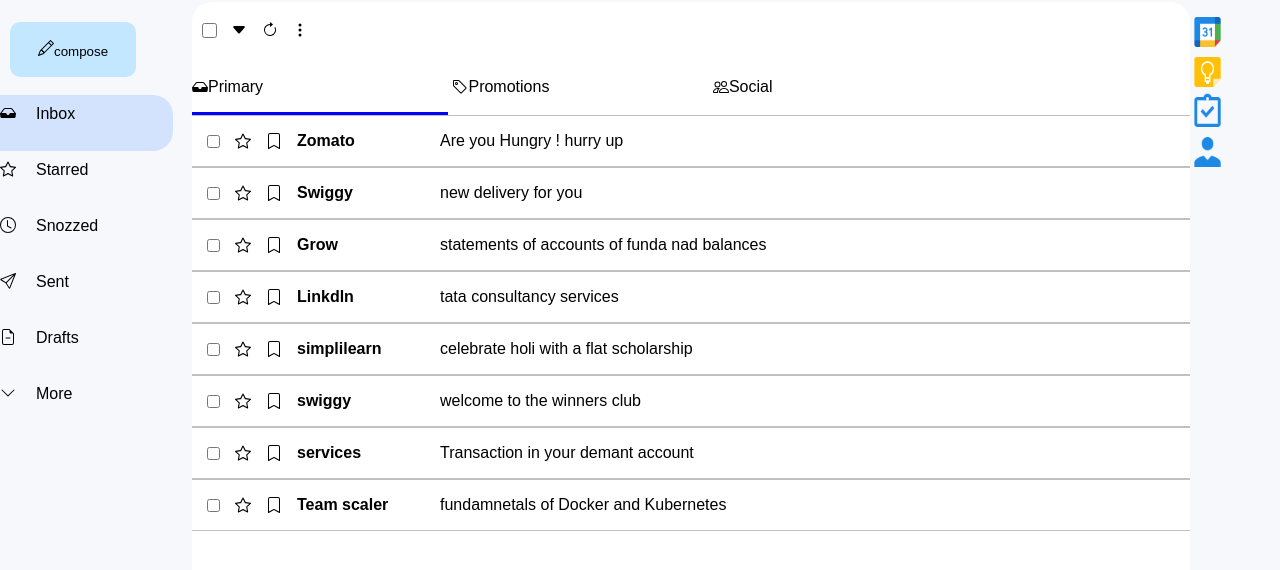
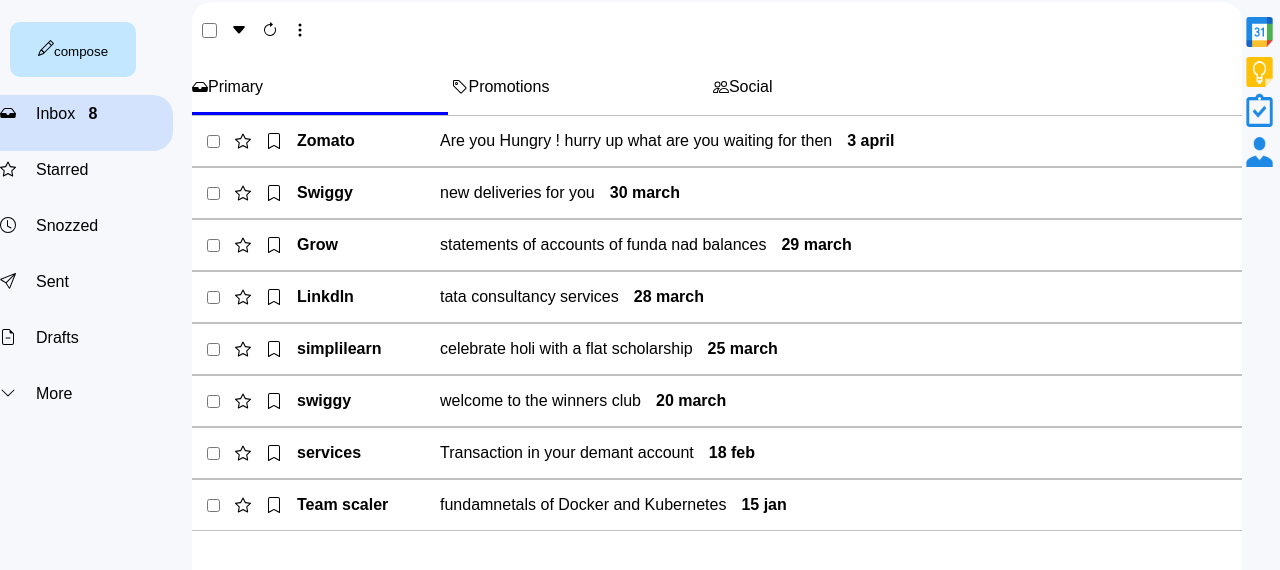
Before and after one commit to spclub531/Gmail-clone_2, a plain HTML site: page index.html in a window 1280 px wide. Shown: the part 58-628 px from the top of the page. Drawn offline with Linux system fonts and the light colour scheme.

Commit message:
updated meadia

```diff
--- a/index.html
+++ b/index.html
@@ -65,7 +65,7 @@
                     <path
                         d="M4.98 4a.5.5 0 0 0-.39.188L1.54 8H6a.5.5 0 0 1 .5.5 1.5 1.5 0 1 0 3 0A.5.5 0 0 1 10 8h4.46l-3.05-3.812A.5.5 0 0 0 11.02 4zm-1.17-.437A1.5 1.5 0 0 1 4.98 3h6.04a1.5 1.5 0 0 1 1.17.563l3.7 4.625a.5.5 0 0 1 .106.374l-.39 3.124A1.5 1.5 0 0 1 14.117 13H1.883a1.5 1.5 0 0 1-1.489-1.314l-.39-3.124a.5.5 0 0 1 .106-.374z" />
                 </svg>
-                <p>Inbox</p>
+                <p>Inbox &nbsp; <b style="width: 20px; font-weight: bolder;">8</b></p>
             </div>
             <div class="tab">
                 <svg xmlns="http://www.w3.org/2000/svg" width="16" height="16" fill="currentColor" class="bi bi-star"
--- a/script.js
+++ b/script.js
@@ -16,39 +16,48 @@ function send(msg) {
 
     <p>${msg.title}</p>
     <p>${msg.subject}</p>
+    <p>${msg.date}</p>
     `;
 
     document.getElementById('messagebox').appendChild(message);
 }
 send({
     title: 'Zomato',
-    subject: 'Are you Hungry ! hurry up'
+    subject: 'Are you Hungry ! hurry up what are you waiting for then',
+    date: '3 april'
 });
 send({
     title: 'Swiggy',
-    subject: 'new delivery for you'
+    subject: 'new deliveries for you',
+    date: '30 march'
 });
 send({
      title: 'Grow',
-     subject: 'statements of accounts of funda nad balances'
+     subject: 'statements of accounts of funda nad balances',
+     date: '29 march'
 });
 send({
     title: 'Linkdln',
-    subject: 'tata consultancy services'
+    subject: 'tata consultancy services',
+    date: '28 march'
 });
 send({
     title: 'simplilearn',
-    subject: 'celebrate holi with a flat scholarship'
+    subject: 'celebrate holi with a flat scholarship',
+    date: '25 march'
 });
 send({
     title: 'swiggy',
-    subject: 'welcome to the winners club'
+    subject: 'welcome to the winners club',
+    date: '20 march'
 });
 send({
     title: 'services',
-    subject: 'Transaction in your demant account'
+    subject: 'Transaction in your demant account',
+    date: '18 feb'
 });
 send({
     title: 'Team scaler',
-    subject: 'fundamnetals of Docker and Kubernetes'
+    subject: 'fundamnetals of Docker and Kubernetes',
+    date: '15 jan'
 });
--- a/style.css
+++ b/style.css
@@ -64,7 +64,7 @@ main{
     background: white;
     border-radius: 20px;
     height: 90vh;
-    width: 78vw;
+    width: 82vw;
 }
 #left-sidebar button{
     background: #c2e7ff;
@@ -134,6 +134,14 @@ margin-left: 15px;
     font-weight: bold;
     width: 10vw;
 }
+.message p:nth-of-type(3){
+    font-weight: bold;
+
+}
+.message date{
+    margin-left: 20px;
+    width: 50vw;
+}
 .edit{
     display:inline-block;
     margin-top: 10px;
```
